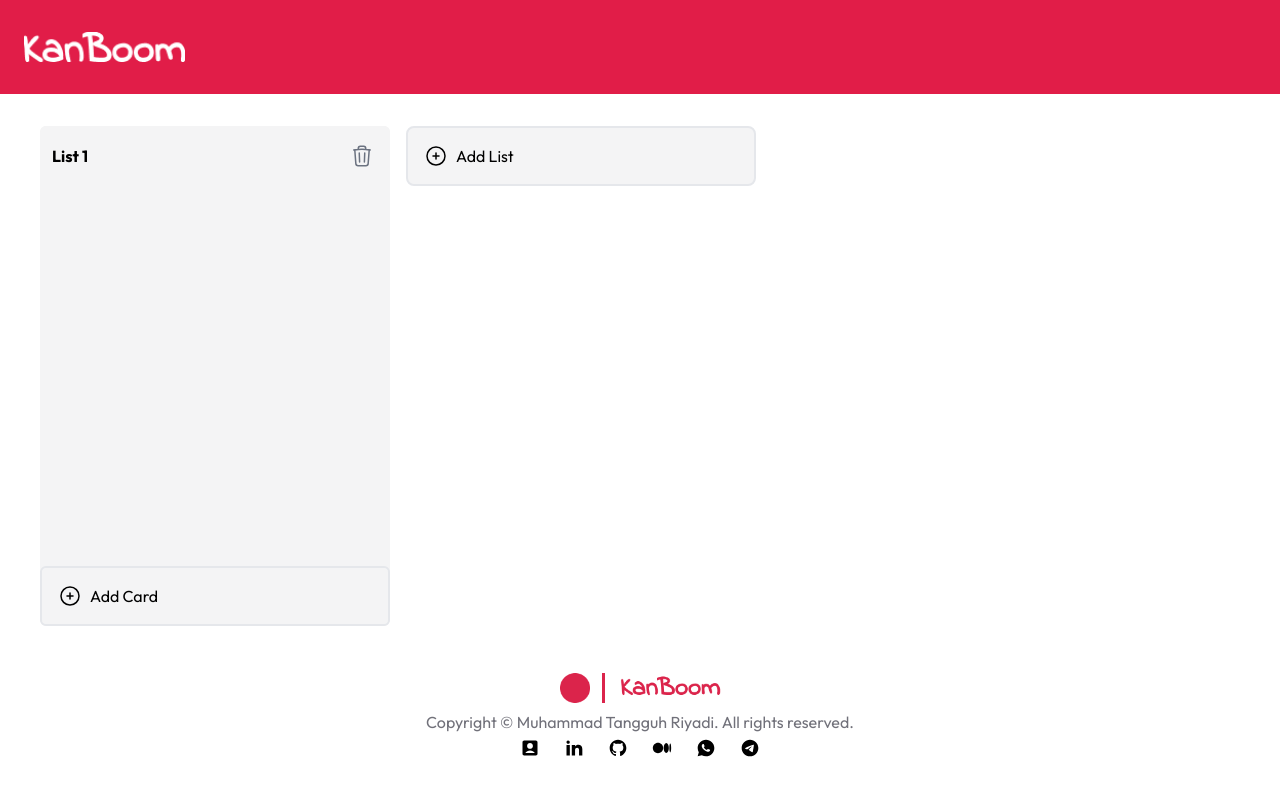
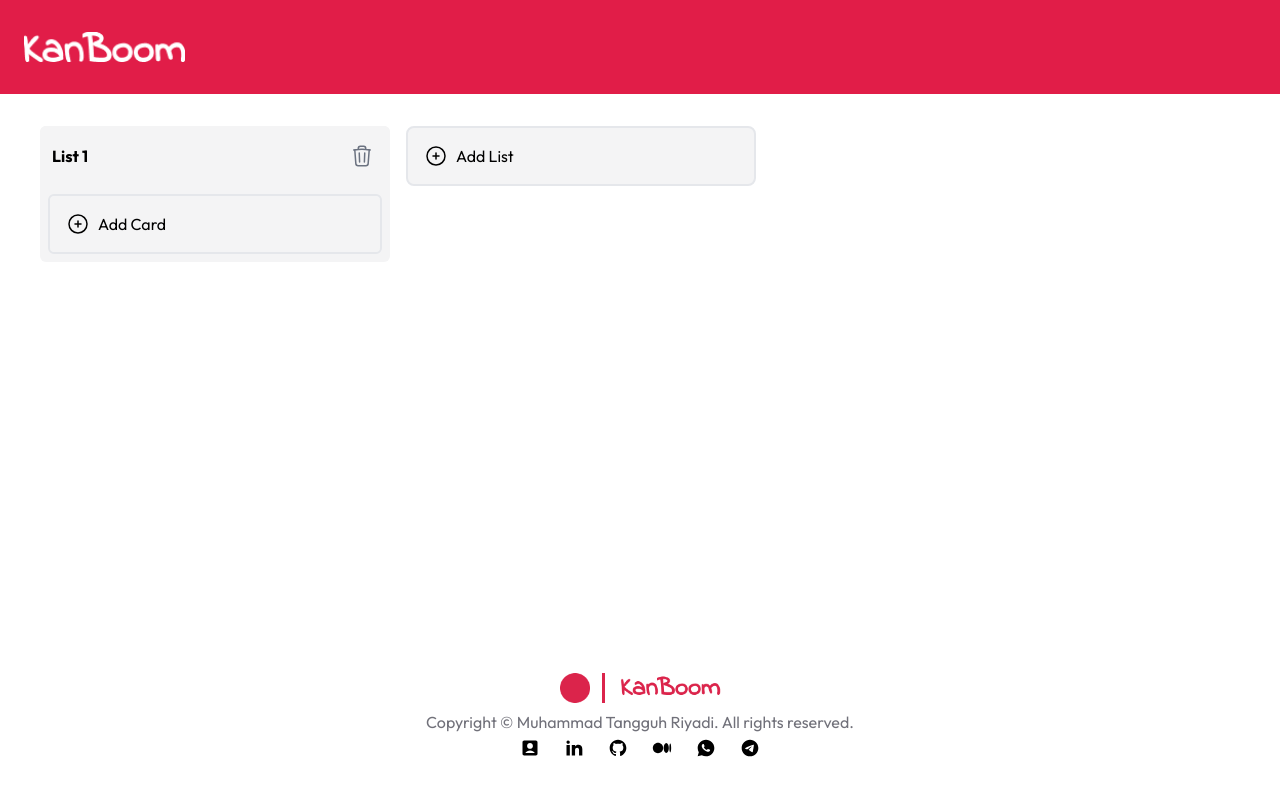
Before and after one commit to tangguhriyadi/kanboom, a Next.js app: page / in a window 1280 px wide. Both pictures are taken after a click on the button "Add List". Shown: the top 796 px of the page. Built offline with nearby package versions, Linux system fonts and the light colour scheme.

Commit message:
fix(list): list height style

```diff
--- a/src/components/organisms/KanbanBoard.tsx
+++ b/src/components/organisms/KanbanBoard.tsx
@@ -122,6 +122,7 @@ const KanbanBoard: React.FC = () => {
 
     return (
         <section className="m-auto flex min-h-[72vh] w-full overflow-x-auto overflow-y-hidden px-[40px] py-8">
+            <div>
                 <DndContext
                     sensors={sensors}
                     onDragStart={onDragStart}
@@ -129,19 +130,19 @@ const KanbanBoard: React.FC = () => {
                     onDragOver={onDragOver}
                 >
                     <div className="flex gap-4">
-                    <div className="flex gap-4">
+                        <div className="flex gap-4 items-baseline">
                             <SortableContext items={listId}>
-                            {lists.map((col) => (
+                                {lists.map((list) => (
                                     <ListContainer
-                                    key={col.id}
-                                    list={col}
+                                        key={list.id}
+                                        list={list}
                                         deleteList={deleteList}
                                         updateList={updateList}
                                         createCard={createCard}
                                         deleteCard={deleteCard}
                                         updateCard={updateCard}
                                         cards={tasks.filter(
-                                        (task) => task.listId === col.id
+                                            (task) => task.listId === list.id
                                         )}
                                     />
                                 ))}
@@ -155,7 +156,6 @@ const KanbanBoard: React.FC = () => {
                             Add List
                         </button>
                     </div>
-
                     {createPortal(
                         <DragOverlay>
                             {activeList && (
@@ -182,6 +182,7 @@ const KanbanBoard: React.FC = () => {
                         document.body
                     )}
                 </DndContext>
+            </div>
         </section>
     );
     function createCard(listId: Id) {
--- a/src/components/organisms/ListContainer.tsx
+++ b/src/components/organisms/ListContainer.tsx
@@ -51,7 +51,7 @@ const ListContainer: React.FC<ListContainerProps> = (props) => {
 
     const style = {
         transition,
-        transform: CSS.Transform.toString(transform),
+        transform: CSS.Translate.toString(transform),
     };
 
     if (isDragging) {
@@ -59,8 +59,48 @@ const ListContainer: React.FC<ListContainerProps> = (props) => {
             <div
                 ref={setNodeRef}
                 style={style}
-                className="bg-muted opacity-40 border-2 border-primary w-[350px] h-[500px] max-h-[500px] rounded-md flex flex-col"
-            ></div>
+                className="border rounded-md border-primary"
+            >
+                <div className="bg-muted w-[350px] rounded-md flex flex-col opacity-0">
+                    {/* Column title */}
+                    <div className="text-md h-[60px] cursor-grab rounded-md rounded-b-none p-3 font-bold bg-muted flex items-center justify-between">
+                        <div className="flex gap-2">
+                            {/* <div className="flex justify-center items-center bg-muted px-2 py-1 text-sm rounded-full">
+                    0
+                </div> */}
+                            {!editMode && list.title}
+                            {editMode && (
+                                <input
+                                    className="bg-white focus:border-primary border rounded outline-none px-2"
+                                    value={list.title}
+                                />
+                            )}
+                        </div>
+                        <button className=" stroke-gray-500 hover:stroke-primary hover:bg-muted rounded px-1 py-2">
+                            <TrashIcon />
+                        </button>
+                    </div>
+
+                    {/* list task container */}
+                    <div className="flex flex-col gap-4 p-2 overflow-x-hidden overflow-y-auto">
+                        <SortableContext items={cardIds}>
+                            {cards.map((card) => (
+                                <Card
+                                    key={card.id}
+                                    card={card}
+                                    deleteCard={deleteCard}
+                                    updateCard={updateCard}
+                                />
+                            ))}
+                            <button className="flex gap-2 items-center bg-muted border-2 rounded-md p-4 border-x-primbg-muted  hover:border-primary active:bg-secondary">
+                                <PlusIcon />
+                                Add Card
+                            </button>
+                        </SortableContext>
+                    </div>
+                    {/* Column footer */}
+                </div>
+            </div>
         );
     }
 
@@ -68,7 +108,7 @@ const ListContainer: React.FC<ListContainerProps> = (props) => {
         <div
             ref={setNodeRef}
             style={style}
-            className="bg-muted w-[350px] h-[500px] max-h-[500px] rounded-md flex flex-col"
+            className="bg-muted w-[350px] rounded-md flex flex-col"
         >
             {/* Column title */}
             <div
@@ -113,7 +153,7 @@ const ListContainer: React.FC<ListContainerProps> = (props) => {
             </div>
 
             {/* list task container */}
-            <div className="flex flex-grow flex-col gap-4 p-2 overflow-x-hidden overflow-y-auto">
+            <div className="flex flex-col gap-4 p-2 overflow-x-hidden overflow-y-auto">
                 <SortableContext items={cardIds}>
                     {cards.map((card) => (
                         <Card
@@ -123,18 +163,18 @@ const ListContainer: React.FC<ListContainerProps> = (props) => {
                             updateCard={updateCard}
                         />
                     ))}
+                    <button
+                        className="flex gap-2 items-center bg-muted border-2 rounded-md p-4 border-x-primbg-muted  hover:border-primary active:bg-secondary"
+                        onClick={() => {
+                            createCard(list.id);
+                        }}
+                    >
+                        <PlusIcon />
+                        Add Card
+                    </button>
                 </SortableContext>
             </div>
             {/* Column footer */}
-            <button
-                className="flex gap-2 items-center border-primbg-muted border-2 rounded-md p-4 border-x-primbg-muted hover:bg-mainBackgroundColor hover:text-primary active:bg-secondary"
-                onClick={() => {
-                    createCard(list.id);
-                }}
-            >
-                <PlusIcon />
-                Add Card
-            </button>
         </div>
     );
 };
```
Lines whose indentation alone changed are shown as unchanged.
